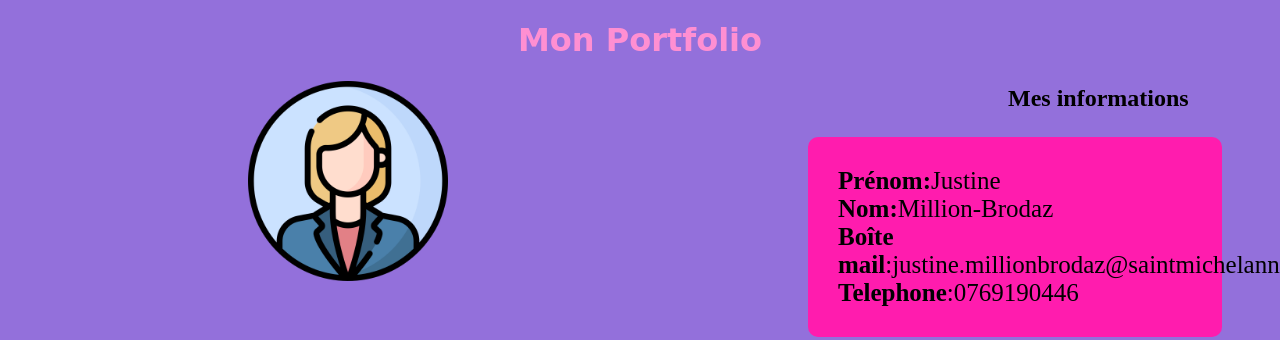
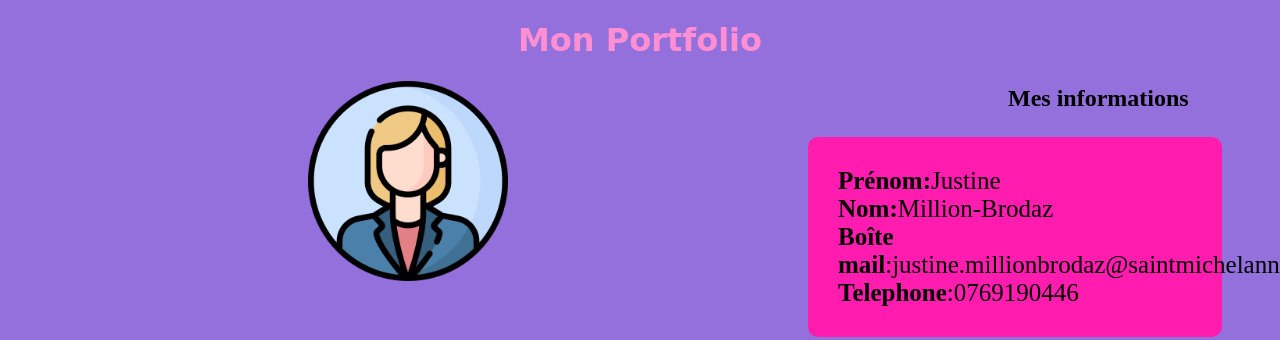
Before and after one commit to Justine0611/Portfolio, a plain HTML site: page index.html in a window 1280 px wide. Shown: the top 340 px of the page. Drawn offline with Linux system fonts and the light colour scheme.

Commit message:
Update style.css

```diff
--- a/style.css
+++ b/style.css
@@ -94,7 +94,7 @@ body{
 .P{
 	float:center;
 	color:yellow;
-	margin-left: 640px;
+	margin-left:700px;
 
 }
 .PRIX{
```
